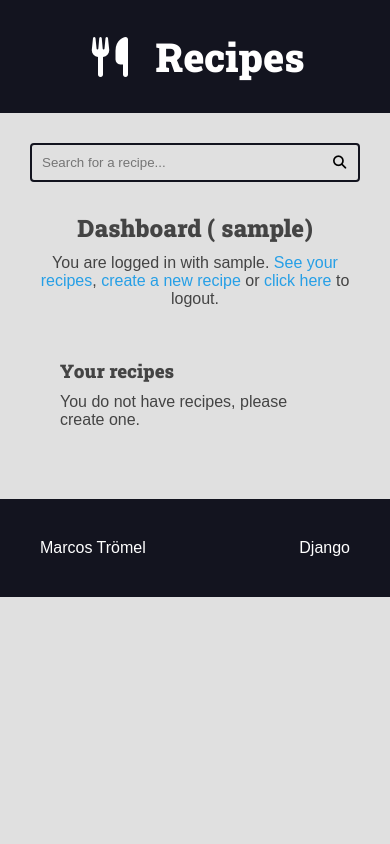
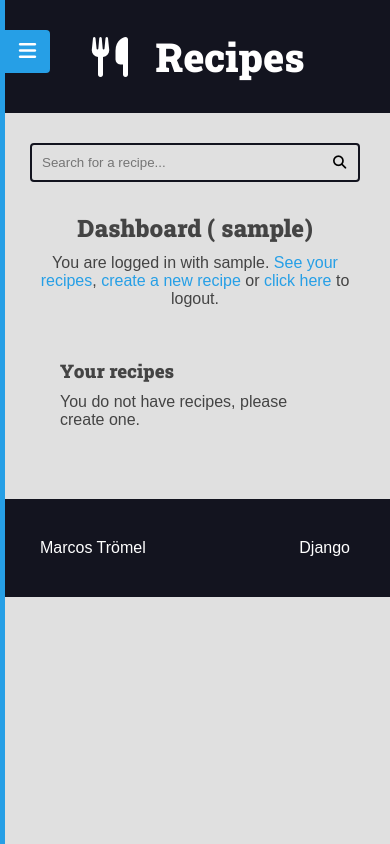
Before and after one commit to mtromel/django_web_rest, a Django app: page /authors/dashboard/ in a window 390 px wide. Run offline with Django 5.2, Linux system fonts and the light colour scheme; the visitor is signed in with stand-in values (Sample User, id 1); data that the repository does not hold is empty; parts of the project's set-up code (start-up, migrations or seed data) failed here and were passed over; some libraries are stand-ins or nearby versions.

Commit message:
feat: implement responsive menu with logout functionality and refactor login message

```diff
--- /dev/null
+++ b/authors/templates/authors/partials/form_logout.html
@@ -0,0 +1,4 @@
+<form class="inline-form form-logout" action="{% url "authors:logout" %}" method="POST">
+    {% csrf_token %}
+    <input type="hidden" name="username" value="{{ request.user.username }}">
+</form>
--- a/authors/templates/authors/partials/login_message.html
+++ b/authors/templates/authors/partials/login_message.html
@@ -2,10 +2,7 @@
         <div class="login-message">You are logged in with {{ request.user.username }}.
             <a href="{% url "authors:dashboard" %}">See your recipes</a>,
             <a href="{% url "authors:dashboard_recipe_new" %}">create a new recipe</a> or
-            <form class="inline-form" action="{% url "authors:logout" %}" method="POST">
-                {% csrf_token %}
-                <input type="hidden" name="username" value="{{ request.user.username }}">
-                <button class="plaintext-button" type="submit">click here</button>
-            </form> to logout.
+            {% include "authors/partials/form_logout.html" %}
+            <a class="authors-logout-link" href="#">click here</a> to logout.
         </div>
     {% endif %}
--- a/base_static/global/css/styles.css
+++ b/base_static/global/css/styles.css
@@ -464,6 +464,78 @@ a {
   margin: var(--spacing-gutter-medium) 0;
 }
 
+.hidden-text {
+  display: none;
+}
+
+.menu-container {
+  position: fixed;
+  top: 0;
+  left: 0;
+  bottom: 0;
+  width: 260px;
+  min-height: 100vh;
+  overflow-y: auto;
+  background: var(--color-primary);
+  z-index: 2;
+  transition: all 300ms ease-in-out;
+}
+
+.menu-container a {
+  color: var(--color-white);
+}
+
+.menu-hidden {
+  left: -255px;
+}
+
+.button-show-menu {
+  position: fixed;
+  left: 265px;
+  top: 3rem;
+  color: var(--color-white);
+  background: var(--color-primary);
+  border: none;
+  font-size: 2rem;
+  z-index: 3;
+  padding: 1rem;
+  visibility: hidden;
+  opacity: 0;
+  transition: all 300ms ease-in-out;
+  border-radius: 0 4px 4px 0;
+  cursor: pointer;
+}
+
+.button-show-menu-visible {
+  visibility: visible;
+  opacity: 1;
+  left: 5px;
+}
+
+.button-close-menu {
+  position: absolute;
+  top: 1rem;
+  right: 1rem;
+  color: var(--color-white);
+  background: none;
+  border: none;
+  font-size: 2rem;
+  z-index: 3;
+  cursor: pointer;
+}
+
+.menu-nav a {
+  width: 100%;
+  padding: 1rem;
+}
+
+.menu-nav {
+  display: flex;
+  flex-flow: column wrap;
+  font-family: var(--font-headings);
+  font-size: 2rem;
+}
+
 @media (max-width: 600px) {
   .main-content-list,
   .form-content-grid {
--- a/base_static/global/js/scripts.js
+++ b/base_static/global/js/scripts.js
@@ -1,4 +1,4 @@
-function my_scope() {
+(() => {
   const forms = document.querySelectorAll(".form-delete");
 
   for (const form of forms) {
@@ -12,6 +12,45 @@ function my_scope() {
       }
     });
   }
-}
+})();
 
-my_scope();
+(() => {
+  const buttonCloseMenu = document.querySelector(".button-close-menu");
+  const buttonShowMenu = document.querySelector(".button-show-menu");
+  const menuContainer = document.querySelector(".menu-container");
+
+  const buttonShowMenuVisibleClass = "button-show-menu-visible";
+  const menuHiddenClass = "menu-hidden";
+
+  const closeMenu = () => {
+    buttonShowMenu.classList.add(buttonShowMenuVisibleClass);
+    menuContainer.classList.add(menuHiddenClass);
+  };
+
+  const showMenu = () => {
+    buttonShowMenu.classList.remove(buttonShowMenuVisibleClass);
+    menuContainer.classList.remove(menuHiddenClass);
+  };
+
+  if (buttonCloseMenu) {
+    buttonCloseMenu.removeEventListener("click", closeMenu);
+    buttonCloseMenu.addEventListener("click", closeMenu);
+  }
+
+  if (buttonShowMenu) {
+    buttonShowMenu.removeEventListener("click", showMenu);
+    buttonShowMenu.addEventListener("click", showMenu);
+  }
+})();
+
+(() => {
+  const authorsLogoutLinks = document.querySelectorAll(".authors-logout-link");
+  const formLogout = document.querySelector(".form-logout");
+
+  for (const link of authorsLogoutLinks) {
+    link.addEventListener("click", (e) => {
+      e.preventDefault();
+      formLogout.submit();
+    });
+  }
+})();
--- a/base_templates/global/base.html
+++ b/base_templates/global/base.html
@@ -9,6 +9,7 @@
     </head>
 
     <body>
+        {% include "global/partials/menu.html" %}
         {% include "global/partials/header.html" %}
         {% include "global/partials/search.html" %}
 
--- /dev/null
+++ b/base_templates/global/partials/menu.html
@@ -0,0 +1,27 @@
+<button class="button-show-menu button-show-menu-visible">
+    <i class="fas fa-bars"></i>
+    <span class="hidden-text">Show menu</span>
+</button>
+
+<div class="menu-container menu-hidden">
+    <button class="button-close-menu button-close-menu-visible">
+        <i class="fas fa-times-circle"></i>
+        <span class="hidden-text">Close menu</span>
+    </button>
+
+    <div class="menu-content">
+        <nav class="menu-nav">
+            <a href="{% url "recipes:home" %}">Home</a>
+
+            {% if user.is_authenticated %}
+                <a href="{% url "authors:dashboard_recipe_new" %}">New Recipe</a>
+                <a href="{% url "authors:dashboard" %}">Dashboard</a>
+                <a class="authors-logout-link" href="{% url "authors:logout" %}">Logout</a>
+                {% include "authors/partials/form_logout.html" %}
+            {% else %}
+                <a href="{% url "authors:login" %}">Login</a>
+                <a href="{% url "authors:register" %}">Register</a>
+            {% endif %}
+        </nav>
+    </div>
+</div>
```
